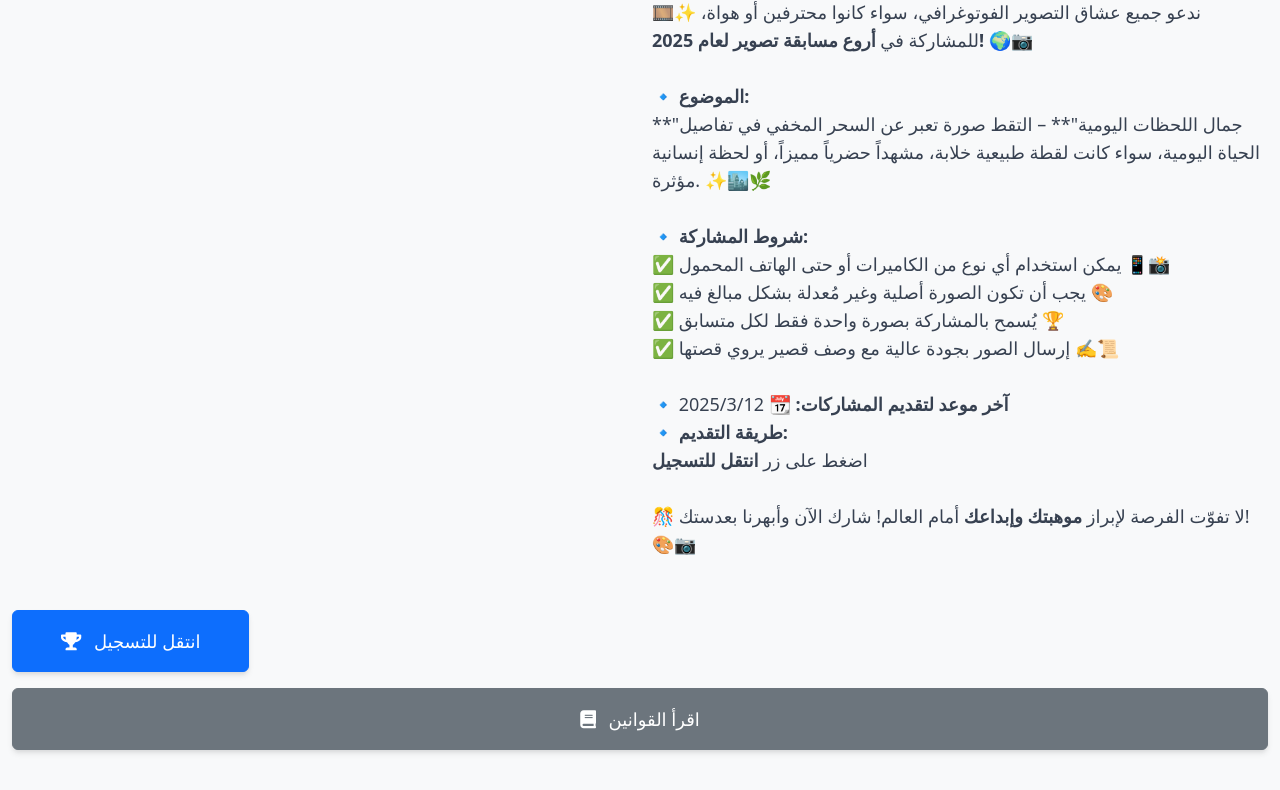
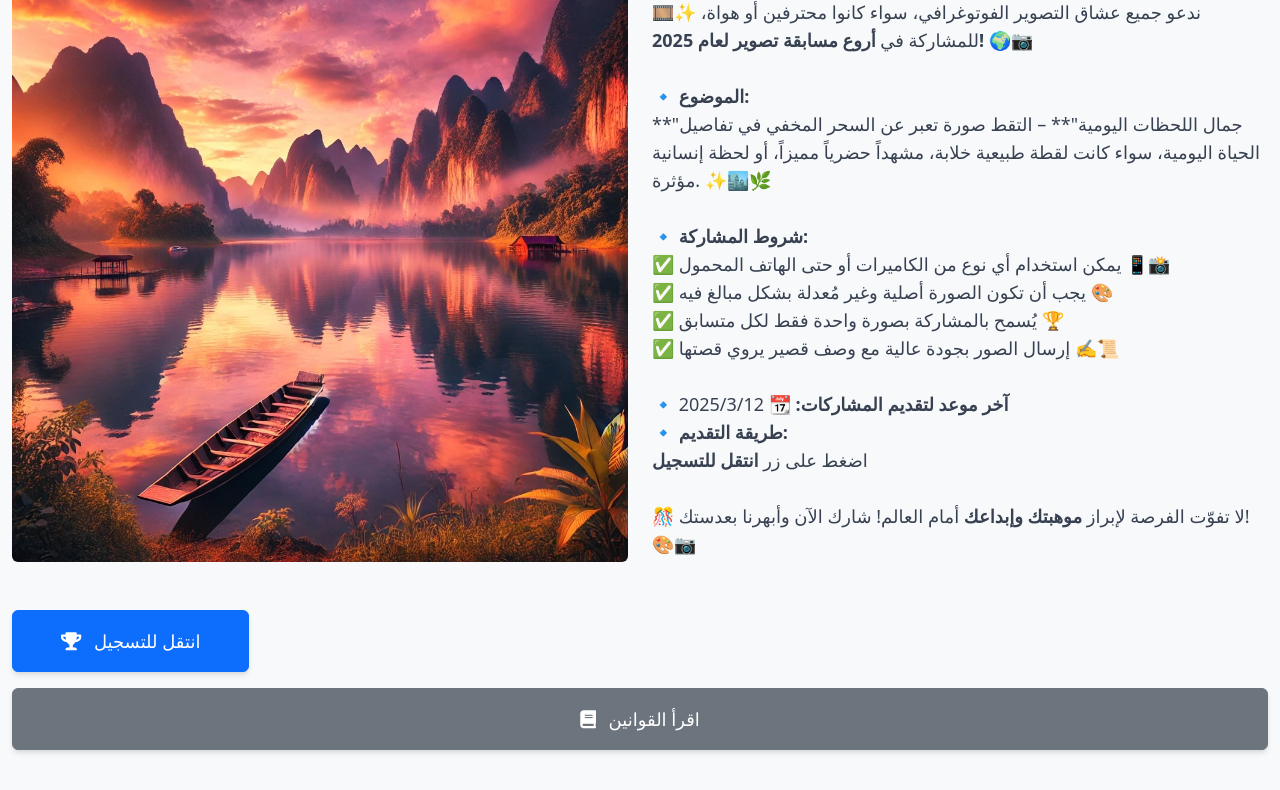
Before and after one commit to ZERO-DAV/com, a plain HTML site: page competitions/1.html in a window 1280 px wide. Shown: the part 230-1020 px from the top of the page. Drawn offline with nearby package versions, Linux system fonts and the light colour scheme; files that its build step writes are made by us from their sources.

Commit message:
Update 1.html

```diff
--- a/competitions/1.html
+++ b/competitions/1.html
@@ -35,7 +35,7 @@
         <div class="row">
             <!-- صورة المسابقة -->
             <div class="col-md-6">
-                <img src="assets/images/1.jpg" class="img-fluid rounded" alt="مسابقة 1">
+                <img src="../assets/images/1.jpg" class="img-fluid rounded" alt="مسابقة 1">
             </div>
 
             <!-- تفاصيل المسابقة -->
```
